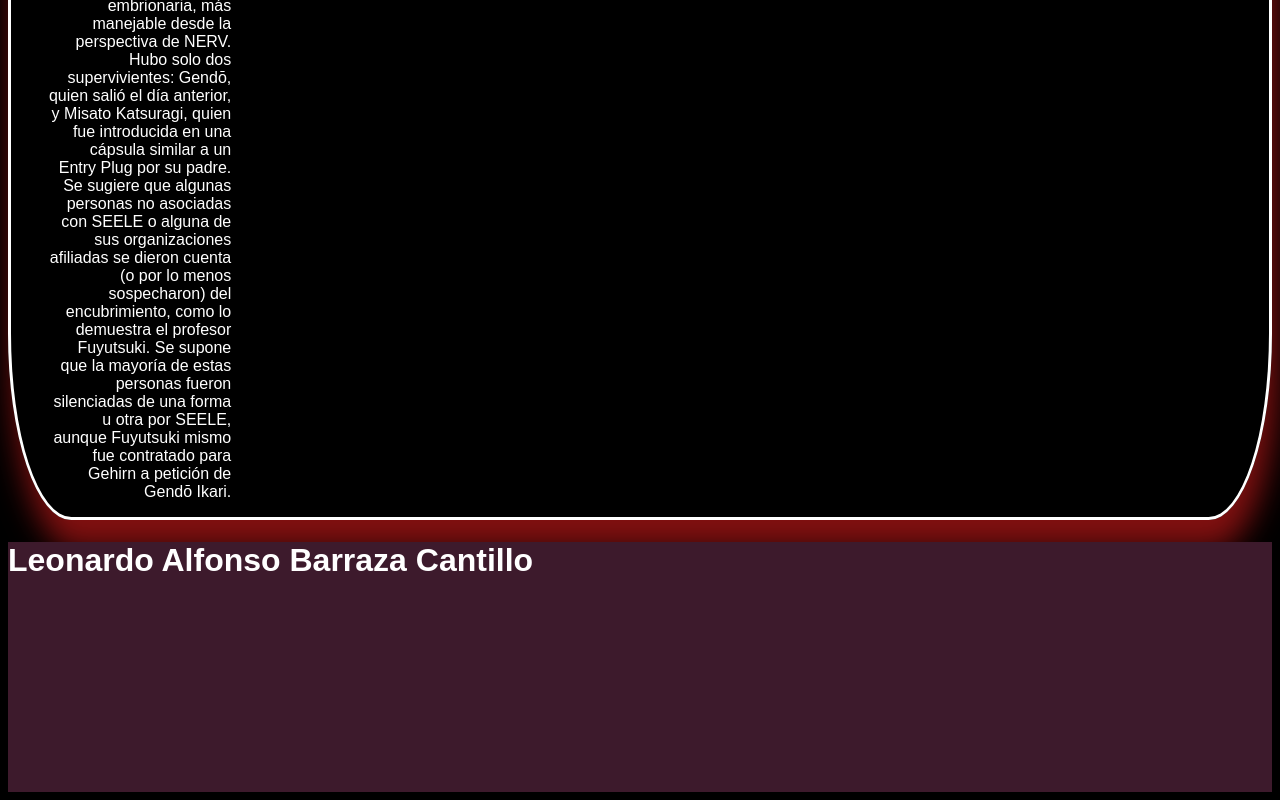
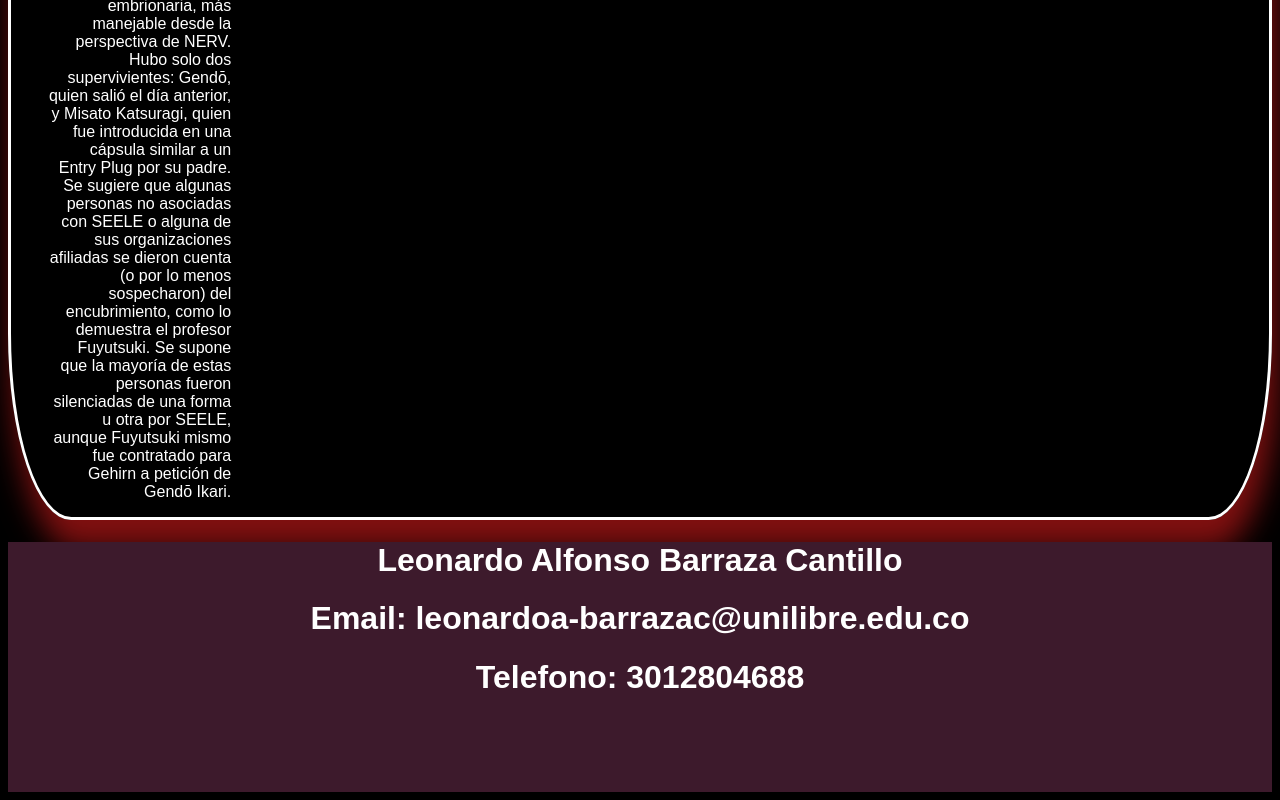
Before and after one commit to LeoBarraza0/ProyectoLeo, a plain HTML site: page src/index.html in a window 1280 px wide. Shown: the part 3693-4493 px from the top of the page. Drawn offline with Linux system fonts and the light colour scheme.

Commit message:
Se agregaron los datos del estudiante

```diff
--- a/src/index.html
+++ b/src/index.html
@@ -52,7 +52,14 @@
         </div>
     </main>
     <footer style="align-items: center;height: 250px;">
-            <h1 style="height: 100%;">Leonardo Alfonso Barraza Cantillo</h1>
+        <center>
+
+            <h1>Leonardo Alfonso Barraza Cantillo</h1>
+            <h1>Email: leonardoa-barrazac@unilibre.edu.co</h1>
+            <h1>Telefono: 3012804688</h1>
+
+        </center>
+
 
     </footer>
 </body>
```
